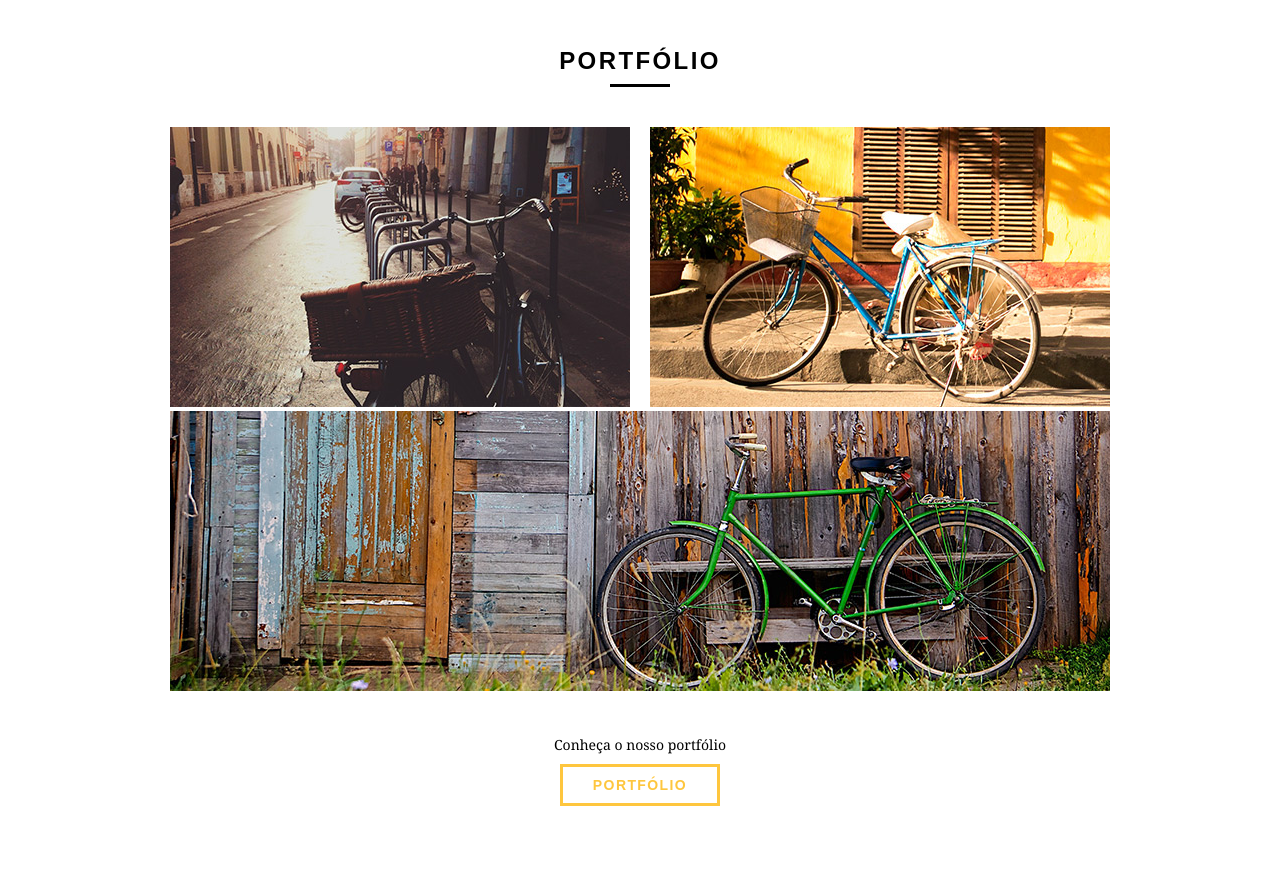
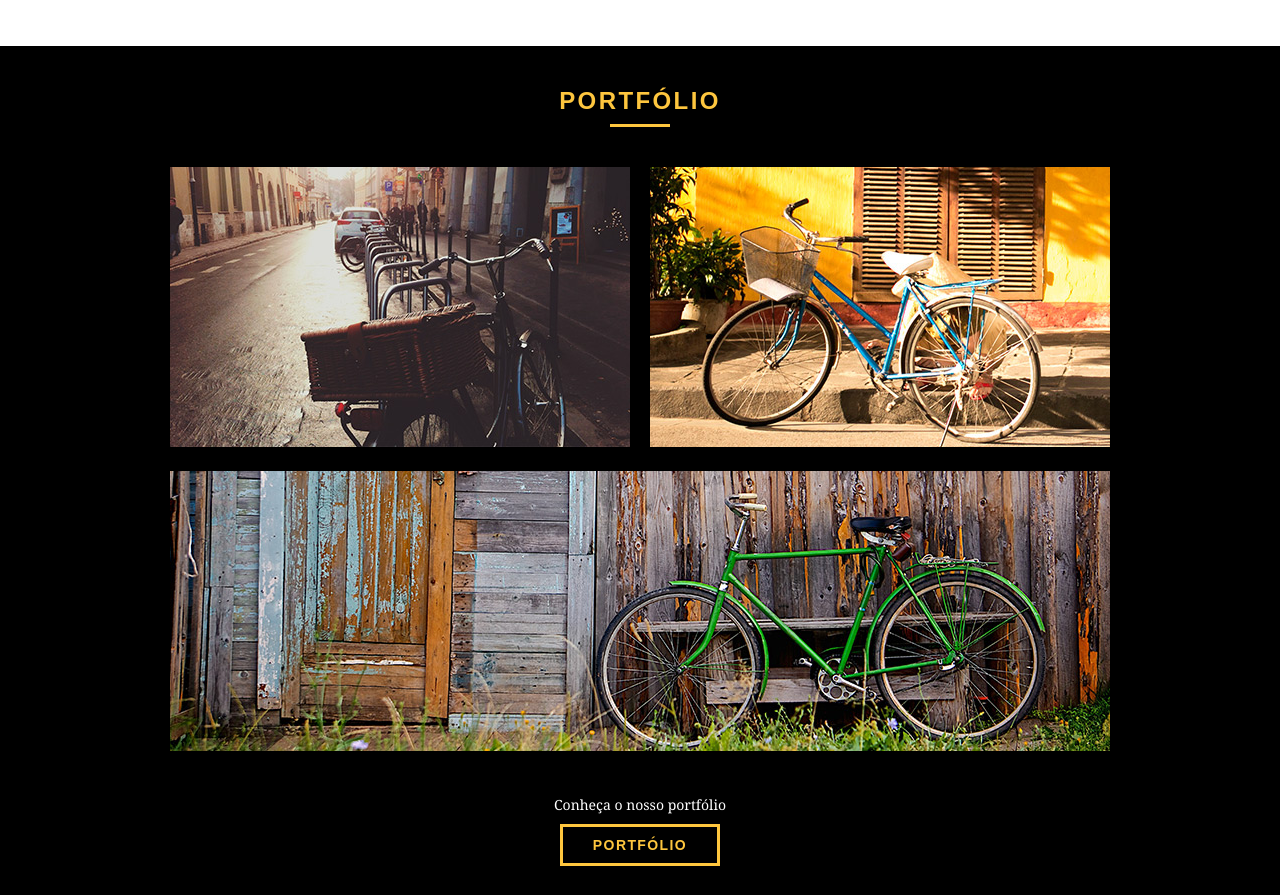
Before and after one commit to taisaevelly/bickcraft, a plain HTML site: page index.html in a window 1280 px wide. Shown: the part 1057-1952 px from the top of the page. Before the commit the page ends 1863 px from the top, so only its background shows below. Drawn offline with Linux system fonts and the light colour scheme.

Commit message:
Finalizei o portfolio na home (css)

```diff
--- a/css/style.css
+++ b/css/style.css
@@ -178,3 +178,27 @@ p{
 .call p{
 	margin-bottom: 20px;
 }
+
+/* Portfolio */
+
+.portfolio{
+	width: 100%;
+	background: #000;
+	padding: 40px 0;
+}
+
+.portfolio .subtitulo{
+	color:#fec63e;
+}
+
+.portfolio .subtitulo:after{
+	background:#fec63e;
+}
+
+.portfolio_lista li:last-child{
+	margin-top: 20px;
+}
+
+.portfolio .call p{
+	color: #fff;
+}
```
